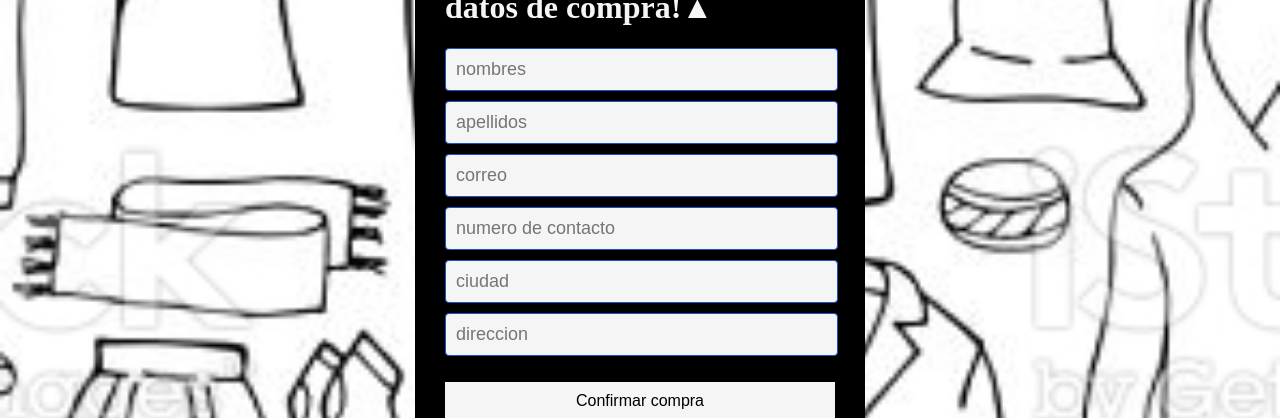
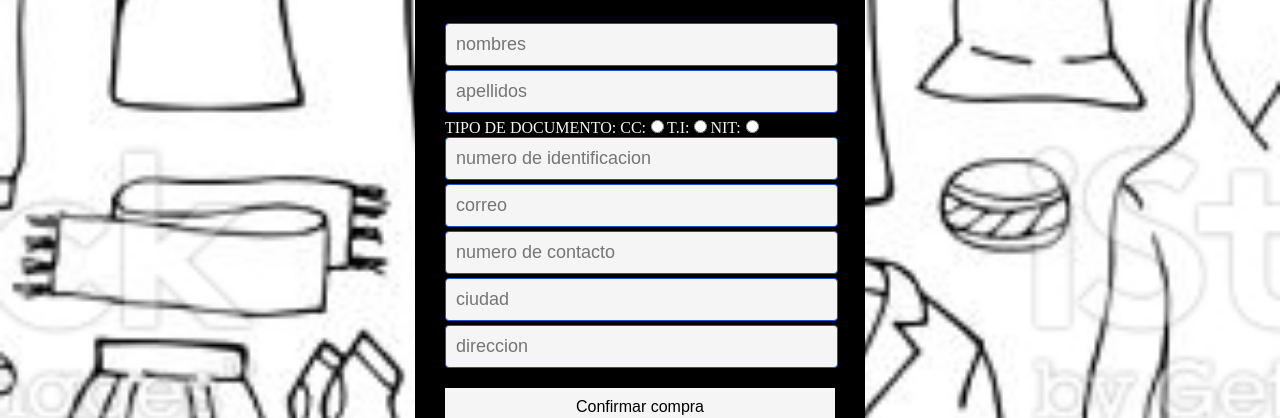
Before and after one commit to kjrr119/TiendaFinal, a Vue app: page /formulario in a window 1280 px wide. Shown: the part 319-737 px from the top of the page. Built offline with nearby package versions, Linux system fonts and the light colour scheme; what @vue/apollo-option would draw is missing.

Commit message:
agregada opcion de tipo de documento en formulario

```diff
--- a/src/views/Formulario.vue
+++ b/src/views/Formulario.vue
@@ -8,6 +8,18 @@
                 required/>
                 <label for="apellidos"></label>
                 <input class="datos" id="apellidos" name="apellidos" type="text" placeholder="apellidos"
+                required/>
+                <label for="tipodeid">TIPO DE DOCUMENTO: CC:</label>
+                <input id="tipoid" name="tipoid" type="radio" placeholder="tipoid"
+                required/>
+                <label for="tipodeid">T.I:</label>
+                <input id="tipoid" name="tipoid" type="radio" placeholder="tipoid"
+                required/>
+                <label for="tipodeid">NIT:</label>
+                <input id="tipoid" name="tipoid" type="radio" placeholder="tipoid"
+                required/>
+                <label for="identificacion"></label>
+                <input class="datos" id="identificacion" name="identificacion" type="number" placeholder="numero de identificacion"
                 required/>
                 <label for="correo"></label>
                 <input class="datos" id="correo" name="correo" type="email" placeholder="correo"
@@ -40,7 +52,7 @@ export default {
 <style>
 .formulario  {
     width: 450px;
-    height: 600px;
+    height: 650px;
     background-color:black;
     color:whitesmoke;
     top:65%;
@@ -56,7 +68,7 @@ export default {
     background: whitesmoke;
     padding: 10px;
     border-radius: 4px;
-    margin-bottom: 10px;
+    margin-bottom: 4px;
     border: 1px solid #1f53c5;
     font-size: 18px;
 }
```
